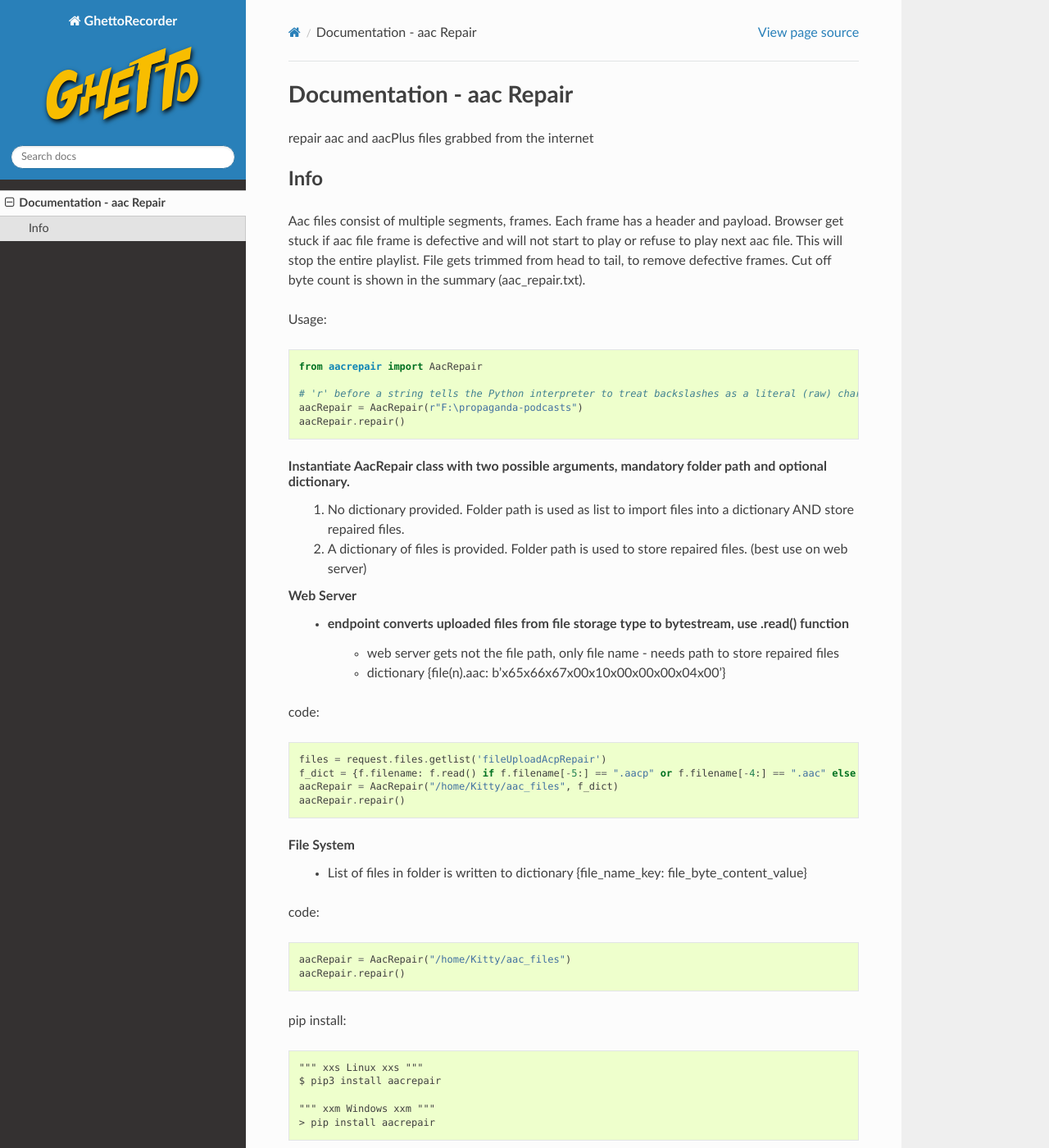
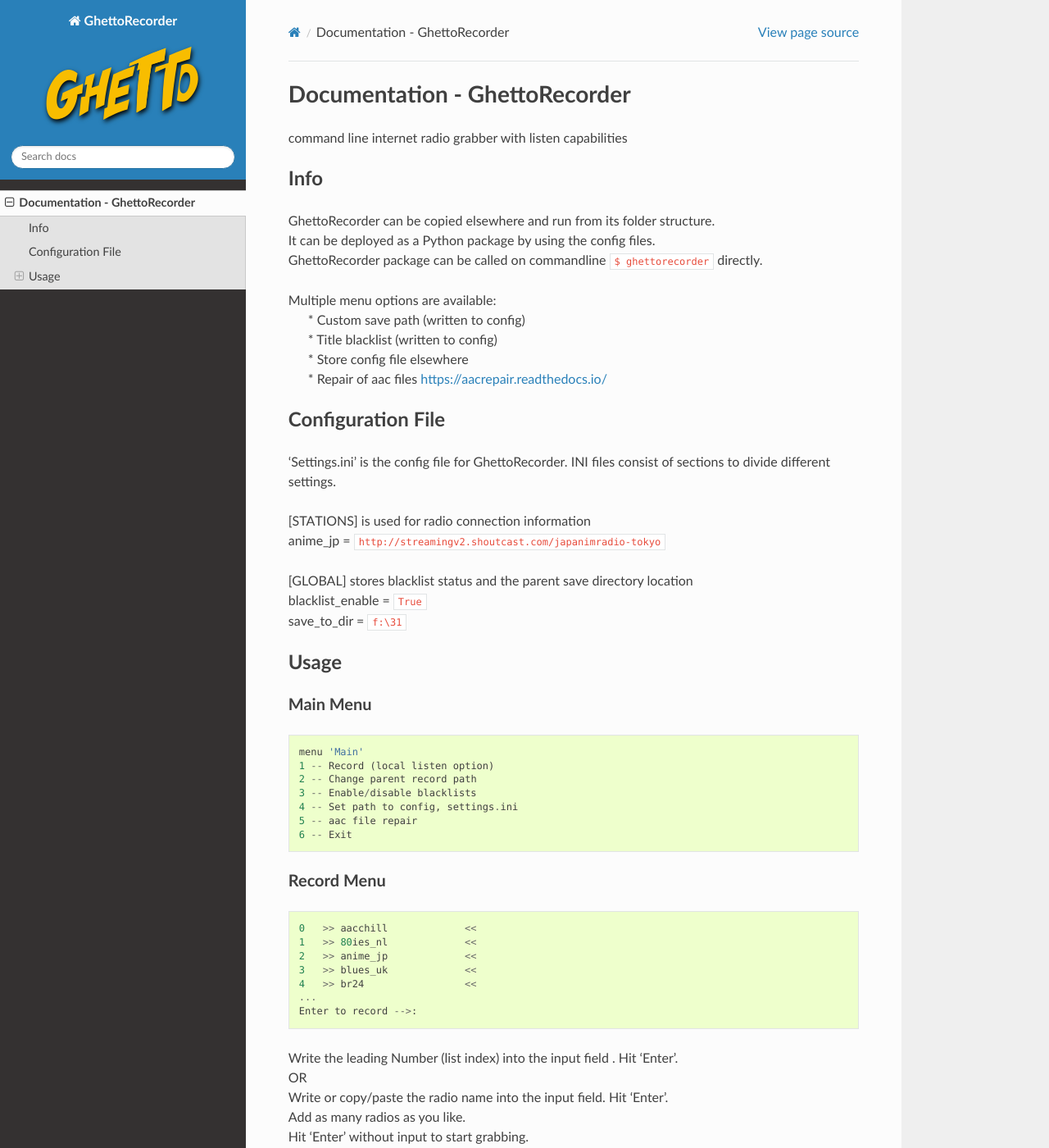
Before and after one commit to 44xtc44/GhettoRecorder, a Sphinx documentation site: the page built from docs/source/README.rst, in a window 1280 px wide and 1400 px high. Shown: the whole window at 82% size. Built offline with Sphinx 7.4.7 and the Read the Docs theme 2.0.0, drawn with Linux system fonts in a browser that asks for light colours; some web fonts are replaced; pages that are not in the unit, such as notebooks, are missing from menus; some of the changed text lies outside the part shown.

Commit message:
update usage options

```diff
--- a/docs/source/README.rst
+++ b/docs/source/README.rst
@@ -1,61 +1,157 @@
-Documentation - aac Repair
-==========================
-repair aac and aacPlus files grabbed from the internet
+Documentation - GhettoRecorder
+==============================
+command line internet radio grabber with listen capabilities
 
 Info
 ----
-Aac files consist of multiple segments, frames. Each frame has a header and payload.
-Browser get stuck if aac file frame is defective and will not start to play or refuse to play next aac file.
-This will stop the entire playlist.
-File gets trimmed from head to tail, to remove defective frames.
-Cut off byte count is shown in the summary (aac_repair.txt).
+| GhettoRecorder can be copied elsewhere and run from its folder structure.
+| It can be deployed as a Python package by using the config files.
+| GhettoRecorder package can be called on commandline ``$ ghettorecorder`` directly.
 
-Usage::
-
-   from aacrepair import AacRepair
-
-   # 'r' before a string tells the Python interpreter to treat backslashes as a literal (raw) character
-   aacRepair = AacRepair(r"F:\propaganda-podcasts")
-   aacRepair.repair()
+| Multiple menu options are available:
+|   * Custom save path (written to config)
+|   * Title blacklist  (written to config)
+|   * Store config file elsewhere
+|   * Repair of aac files https://aacrepair.readthedocs.io/
 
 
-Instantiate AacRepair class with two possible arguments, mandatory folder path and optional dictionary.
- 1. No dictionary provided. Folder path is used as list to import files into a dictionary AND store repaired files.
- 2. A dictionary of files is provided. Folder path is used to store repaired files. (best use on web server)
+Configuration File
+------------------
+'Settings.ini' is the config file for GhettoRecorder.
+INI files consist of sections to divide different settings.
 
 
-Web Server
- * endpoint converts uploaded files from file storage type to bytestream, use .read() function
-    * web server gets not the file path, only file name - needs path to store repaired files
-    * dictionary {file(n).aac: b'\x65\x66\x67\x00\x10\x00\x00\x00\x04\x00'}
+| [STATIONS] is used for radio connection information
+| anime_jp = ``http://streamingv2.shoutcast.com/japanimradio-tokyo``
+
+| [GLOBAL] stores blacklist status and the parent save directory location
+| blacklist_enable = ``True``
+| save_to_dir = ``f:\31``
 
 
-code::
+Usage
+-----
+Main Menu
+^^^^^^^^^
+::
 
-   files = request.files.getlist('fileUploadAcpRepair')
-   f_dict = {f.filename: f.read() if f.filename[-5:] == ".aacp" or f.filename[-4:] == ".aac" else None for f in files}
-   aacRepair = AacRepair("/home/Kitty/aac_files", f_dict)
-   aacRepair.repair()
+    menu 'Main'
+    1 -- Record (local listen option)
+    2 -- Change parent record path
+    3 -- Enable/disable blacklists
+    4 -- Set path to config, settings.ini
+    5 -- aac file repair
+    6 -- Exit
 
-File System
- * List of files in folder is written to dictionary {file_name_key: file_byte_content_value}
 
-code::
+Record Menu
+^^^^^^^^^^^
+::
 
-   aacRepair = AacRepair("/home/Kitty/aac_files")
-   aacRepair.repair()
+    0 	>> aacchill             <<
+    1 	>> 80ies_nl             <<
+    2 	>> anime_jp             <<
+    3 	>> blues_uk             <<
+    4 	>> br24                 <<
+    ...
+    Enter to record -->:
 
-pip install::
+| Write the leading Number (list index) into the input field . Hit 'Enter'.
+| OR
+| Write or copy/paste the radio name into the input field. Hit 'Enter'.
+| Add as many radios as you like.
+| Hit 'Enter' without input to start grabbing.
+| Listen to the first selected radio via local streaming ``http://localhost:1242/``
+
+Change parent record path Menu
+^^^^^^^^^^^^^^^^^^^^^^^^^^^^^^
+::
+
+    option 'Change record parent path'
+    1 -- New parent path for recorded radios. Write to config.
+    2 -- Back to Main Menu
+    Enter your choice: 1
+
+        Write a new path to store files
+    ..settings.ini [GLOBAL] section: {'blacklist_enable': 'True', 'save_to_dir': 'f:\\31'}
+    Enter a new path, OS syntax (f:\10 or /home ) -->:
+
+The default path is the directory of the module.
+In most cases you want to store grabbed files somewhere else.
+
+Blacklist Menu
+^^^^^^^^^^^^^^
+::
+
+    Write a new blacklist option to settings.ini file
+    ..settings.ini [GLOBAL] section: {'blacklist_enable': 'True', 'save_to_dir': 'f:\\31'}
+    1 -- blacklist on (don't write title if already downloaded)
+    2 -- blacklist off
+    3 -- Back to Main Menu
+    Enter your choice: 1
+
+    	blacklist is ON: settings.ini file
+    	Existing titles are not recorded again and again.
+    file name is "blacklist.json" in the same folder as "settings.ini"
+    ..settings.ini [GLOBAL] section: {'blacklist_enable': 'True', 'save_to_dir': 'f:\\31'}
+    Hit Enter to leave -->:
+
+| Blacklist writing can be switched on/off.
+| Tiles are listed for each of the radios and can be deleted to 'unlist' them.
+| File name is ``blacklist.json`` and always in the same folder as 'settings.ini'.
+
+
+Set path to config
+^^^^^^^^^^^^^^^^^^
+::
+
+    Write Path to settings.ini and blacklist.json file
+    Enter a new path, OS syntax (f:\10 or /home ) -->: F:\44
+    	created: F:\44
+    ..settings.ini [GLOBAL] section: {'blacklist_enable': 'True'}
+    Hit Enter to leave -->:
+
+| You can store your config file 'settings.ini' somewhere on the file system.
+| Default place for grabbed files is the mentioned folder.
+| If a custom save path is written to config, this path is used.
+
+
+aac file repair
+^^^^^^^^^^^^^^^
+::
+
+    Write a path to aac files. Only aac files will be touched.
+    ..settings.ini [GLOBAL] section: {'blacklist_enable': 'True', 'save_to_dir': 'f:\\31'}
+    Enter a path, OS syntax (f:\10 or /home ) -->:f:\6aac
+    	created: f:\6aac
+    	f:\6aac\aac_repair created
+    [ COPY(s) in f:\6aap\aac_repair ]
+    ----- 1 file(s) failed -----
+    f:\6aac\Sergey Sirotin & Golden Light Orchestra - Around The World.aacp
+    ValueError non-hexadecimal number found in fromhex() arg at position 5438113
+    ----- 97 file(s) repaired -----
+    f:\6aac\111_Slovo_Original_Mix.aac; cut(bytes): [330]
+    f:\6aac\351 Lake Shore Drive - You Make My Day.aacp; cut(bytes): [389]
+
+| The repair option uses a folder name as input.
+| Repaired files are stored in 'aac_repair' sub folder.
+| Cut bytes count is shown at the end of the line.
+| Repair can fail if the file is corrupted not only at start or end.
+
+
+Pip Install
+^^^^^^^^^^^
+::
 
    """ xxs Linux xxs """
-   $ pip3 install aacrepair
+   $ pip3 install ghettorecorder
 
    """ xxm Windows xxm """
-   > pip install aacrepair
+   > pip install ghettorecorder
 
 
 Uninstall
----
+^^^^^^^^^
 
 Python user
 
@@ -64,7 +160,7 @@
 
 remove::
 
-   >$ pip3 show aacrepair
-   >$ pip3 uninstall aacrepair
+   >$ pip3 show ghettorecorder
+   >$ pip3 uninstall ghettorecorder
 
 Location: ... /python310/site-packages
```
